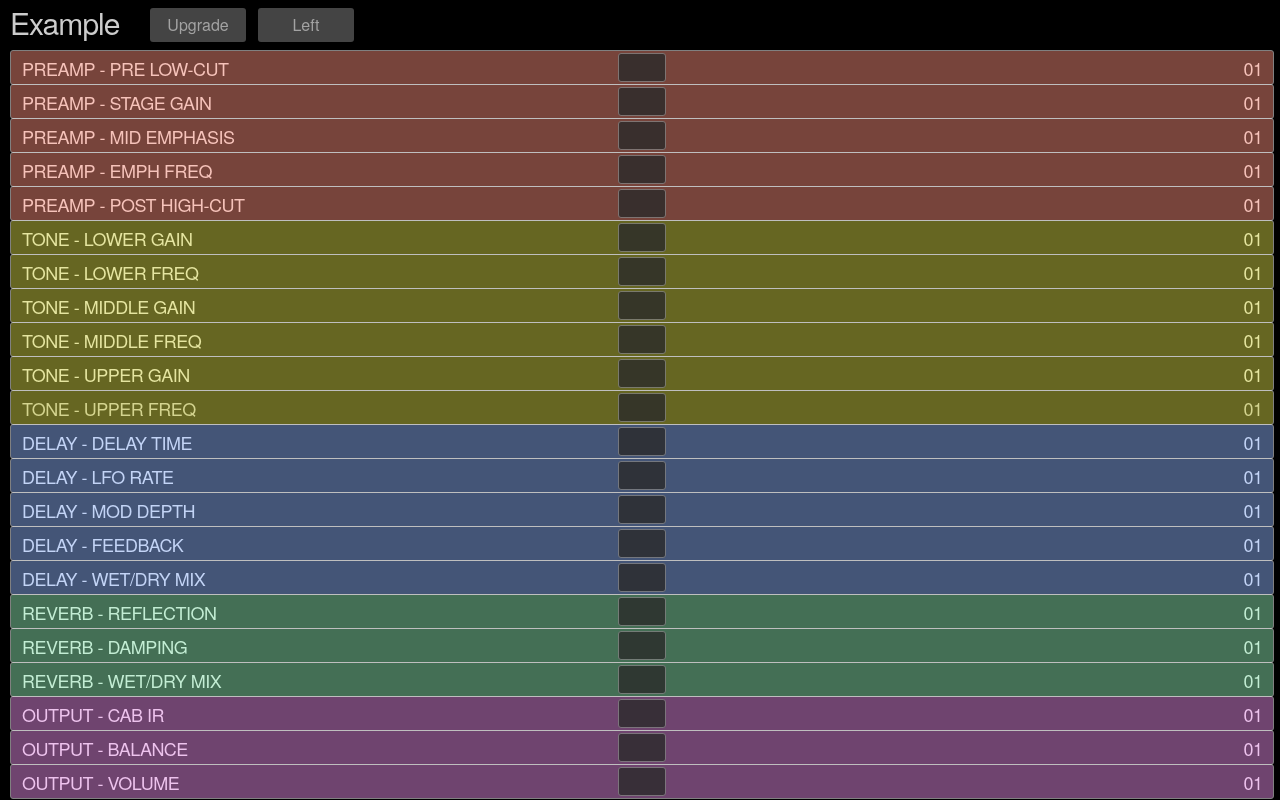
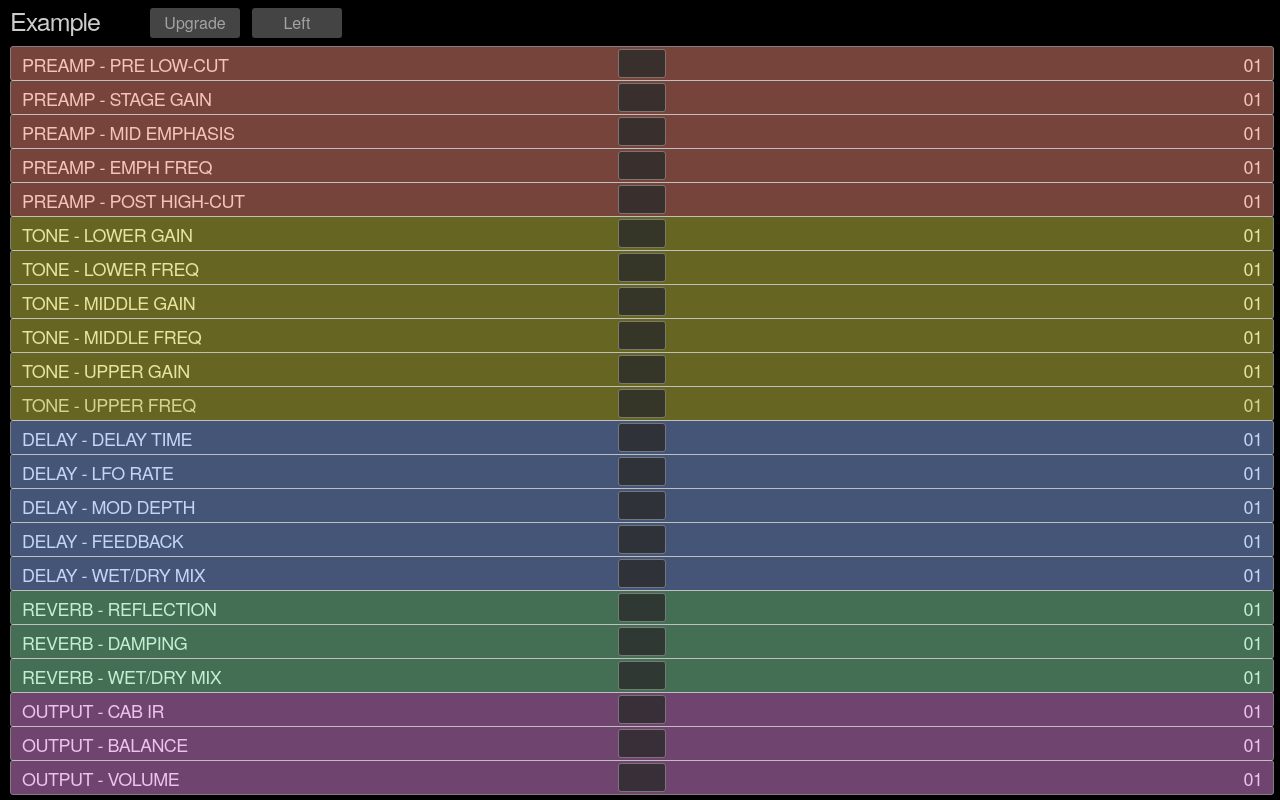
Before and after one commit to flexfx/flexfx.github.io, a plain HTML site: page example.html in a window 1280 px wide. Drawn offline with Linux system fonts and the light colour scheme.

Commit message:
Add files via upload

```diff
--- a/example.html
+++ b/example.html
@@ -398,7 +398,7 @@ body {
   background-color: #000; color:#CCC }
 
 h1, h2, h3, h4, h5, h6 { margin-top: 0; margin-bottom: 0rem; font-weight: 300; }
-h3 { font-size: 3.0rem; line-height: 1.0;  letter-spacing: -.1rem; }
+h3 { font-size: 2.5rem; line-height: 1.0;  letter-spacing: -.1rem; }
 h5 { font-size: 1.8rem; line-height: 2.0;  letter-spacing: -.05rem; }
 
 button, html input[type="button"],
@@ -416,7 +416,7 @@ button[disabled], html input[disabled] { cursor: default; }
 {
   display:flex; align-items:center; justify-content:center;
   -webkit-appearance: none; -webkit-transition: .2s;
-  height:34px; width:96px;
+  height:30px; width:90px;
   margin-top:0; margin-bottom:0;
   font-size: 16px; font-weight: 500; text-decoration: none; white-space: nowrap;
   outline: none;
```
